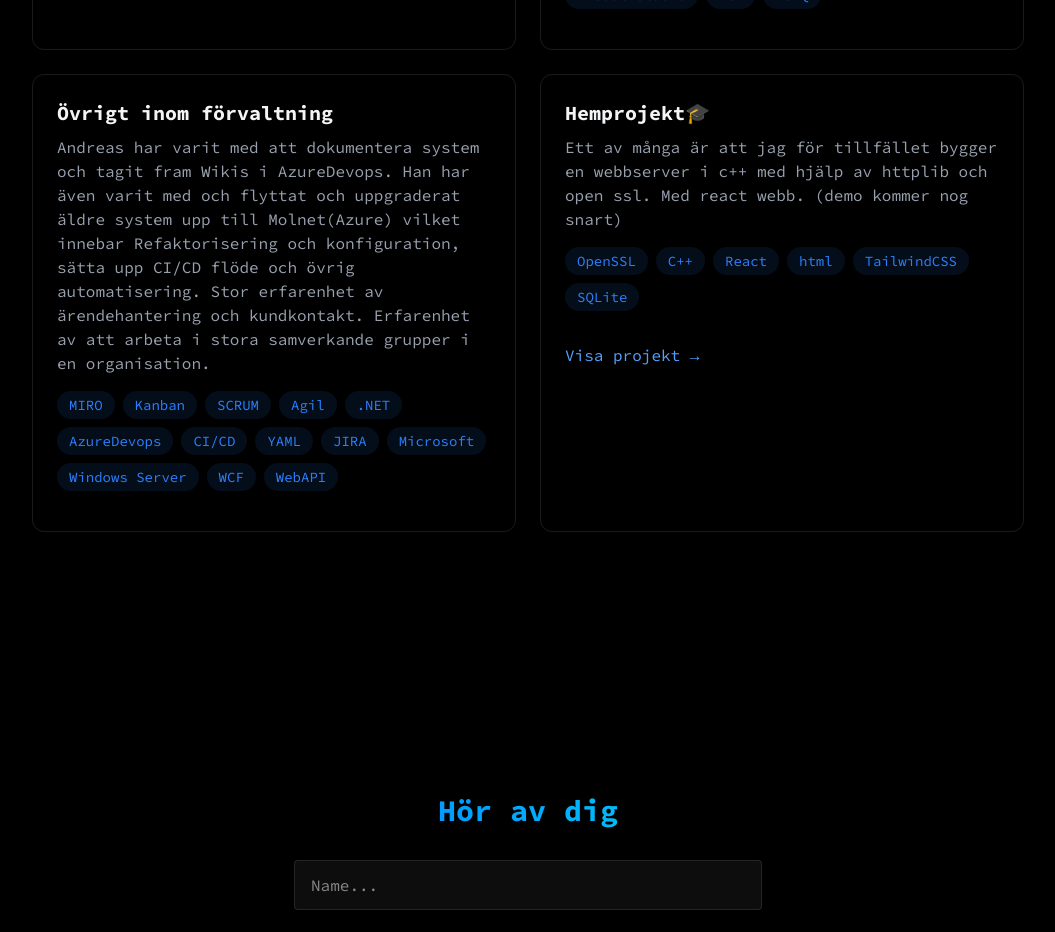
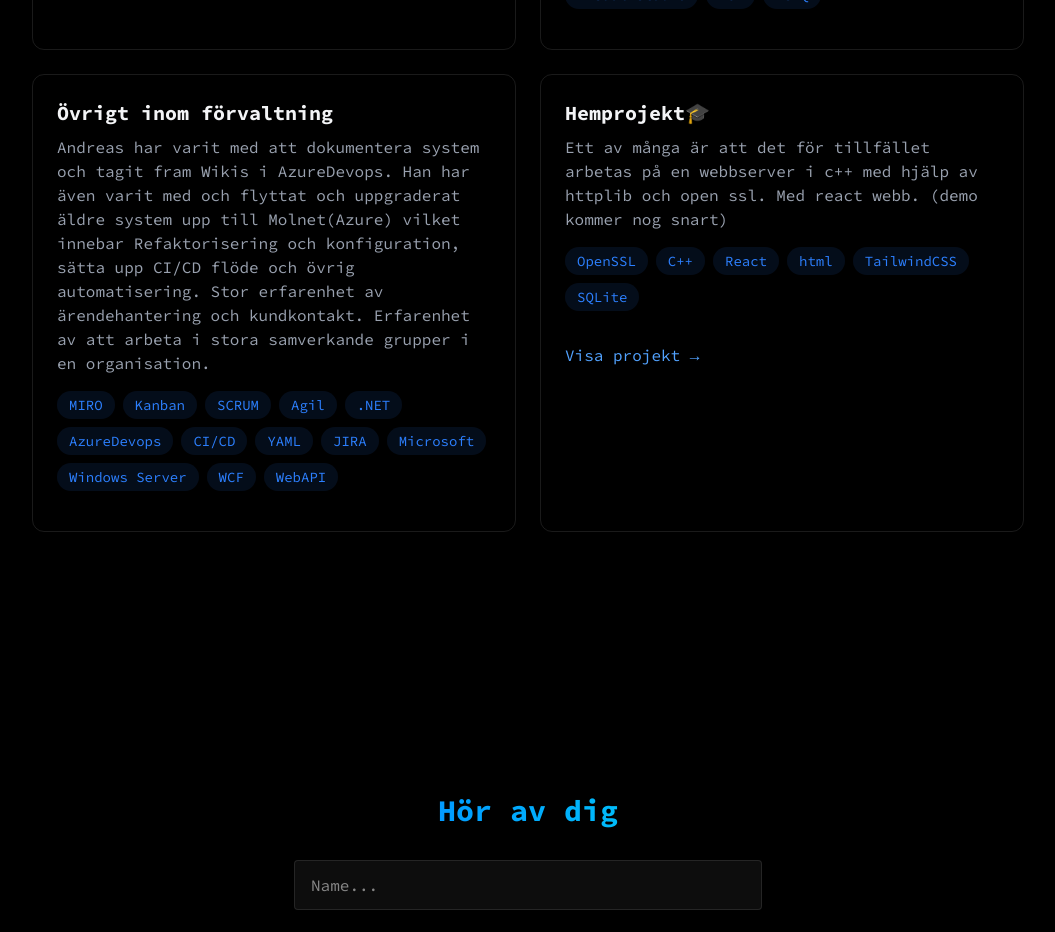
Before and after one commit to andreas8888/portfolio, a React (Vite) app: page / in a window 1280 px wide. Shown: the part 3560-4492 px from the top of the page, without its empty margins (112-1167 px from the left). Built offline with nearby package versions, Linux system fonts and the light colour scheme.

Commit message:
content fix, added scroll btn

```diff
--- a/src/components/sections/Projects.jsx
+++ b/src/components/sections/Projects.jsx
@@ -166,7 +166,7 @@ export const Projects = () => {
                         >
                             <h3 className="text-xl font-bold mb-2">Hemprojekt🎓</h3>
                             <p className="text-gray-400 mb-4">
-                            Ett av många är att jag för tillfället bygger en webbserver i c++ med hjälp av
+                            Ett av många är att det för tillfället arbetas på en webbserver i c++ med hjälp av
                             httplib och open ssl. Med react webb. (demo kommer nog snart)
                             </p>
                             <div className="flex flex-wrap gap-2 mb-4">
```
